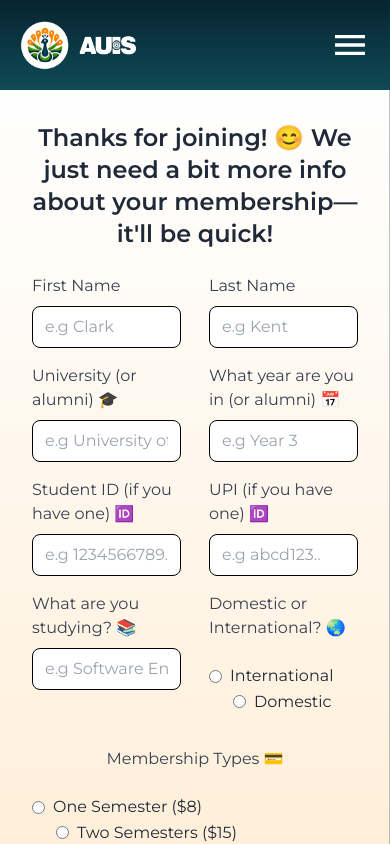
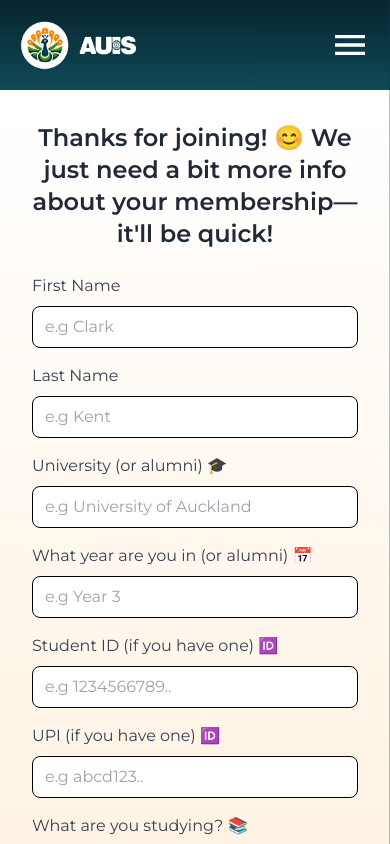
Before and after one commit to UoaWDCC/auis-portal, a React (Vite) app in the folder web/: page /user-info in a window 390 px wide. Shown: the top 844 px of the page. Built offline with nearby package versions, Linux system fonts and the light colour scheme; no server answers.

Commit message:
Worked on mobile responsiveness for page

```diff
--- a/web/src/components/FormInput.tsx
+++ b/web/src/components/FormInput.tsx
@@ -9,6 +9,7 @@ interface FormInputProps extends React.InputHTMLAttributes<HTMLInputElement> {
     name?: string;
     options?: string[];
     errorMessage?: string;
+    onChange?: React.ChangeEventHandler<HTMLInputElement>;
 }
 
 const FormInput: React.FC<FormInputProps> = ({
@@ -23,9 +24,9 @@ const FormInput: React.FC<FormInputProps> = ({
     if (type === "radio" && options.length > 0) {
         return (
             <div className="mb-4 mt-4">
-                <div className="mt-2">
-                    {options.map((option, index) => (
-                        <label key={option} className={`inline-flex items-center ${index !== 0 ? 'ml-6' : ''}`}>
+                <div className="mt-2 flex flex-col md:flex-row md:items-center">
+                    {options.map((option: string, index: number) => (
+                        <label key={option} className={`inline-flex items-center ${index !== 0 ? 'ml-0 md:ml-6' : ''}`}>
                             <input type="radio" name={props.name} value={option} onChange={props.onChange} />
                             <span className="ml-2">{option}</span>
                         </label>
@@ -49,6 +50,6 @@ const FormInput: React.FC<FormInputProps> = ({
             </div>
         );
     }
-};
+}
 
 export default FormInput;
--- a/web/src/components/UserInformationForm.tsx
+++ b/web/src/components/UserInformationForm.tsx
@@ -77,7 +77,7 @@ function UserInformationForm() {
                 </h2>
 
                 <form onSubmit={handleSubmit} className="flex flex-col space-y-4">
-                    <div className="flex space-x-7">
+                    <div className="flex flex-col md:flex-row space-y-4 md:space-y-0 md:space-x-7">
                         <div className="flex flex-col flex-1">
                             <label className="text-gray-700">First Name</label>
                             <FormInput
@@ -98,7 +98,7 @@ function UserInformationForm() {
                         </div>
                     </div>
 
-                    <div className="flex space-x-7">
+                    <div className="flex flex-col md:flex-row space-y-4 md:space-y-0 md:space-x-7">
                         <div className="flex flex-col flex-1">
                             <label className="text-gray-700">University (or alumni) <span role="img" aria-label="emoji">🎓</span></label>
                             <FormInput
@@ -119,7 +119,7 @@ function UserInformationForm() {
                         </div>
                     </div>
 
-                    <div className="flex space-x-7">
+                    <div className="flex flex-col md:flex-row space-y-4 md:space-y-0 md:space-x-7">
                         <div className="flex flex-col flex-1">
                             <label className="text-gray-700">Student ID (if you have one) <span role="img" aria-label="emoji">🆔</span></label>
                             <FormInput placeholder="e.g 1234566789.." name="studentID" onChange={onChange} />
@@ -130,7 +130,7 @@ function UserInformationForm() {
                         </div>
                     </div>
 
-                    <div className="flex space-x-7">
+                    <div className="flex flex-col md:flex-row space-y-4 md:space-y-0 md:space-x-7">
                         <div className="flex flex-col flex-1">
                             <label className="text-gray-700">What are you studying? <span role="img" aria-label="emoji">📚</span></label>
                             <FormInput placeholder="e.g Software Engineering" name="studyOption" onChange={onChange} />
@@ -141,7 +141,7 @@ function UserInformationForm() {
                         </div>
                     </div>
 
-                    <div className="flex flex-col items-center mt-4">
+                    <div className="flex flex-col items-start md:items-center md:space-x-7 mt-4">
                         <label className="text-gray-700">Membership Types <span role="img" aria-label="emoji">💳</span></label>
                         <FormInput type="radio" name="duration" options={paymentOptions} errorMessage={errors.duration} onChange={onChange} />
                     </div>
--- a/web/src/screens/InformationScreen.tsx
+++ b/web/src/screens/InformationScreen.tsx
@@ -2,13 +2,12 @@ import UserInformationForm from "@components/UserInformationForm.tsx";
 import Header from "@components/Header.tsx";
 
 function InformationScreen() {
-
     return (
         <div className="flex-grow flex flex-col justify-center">
             <div className="bg-gradient-to-b from-AUIS-dark-teal to-AUIS-teal">
                 <Header />
             </div>
-            <div className="bg-gradient-to-b from-white to-orange-100 ">
+            <div className="bg-gradient-to-b from-white to-orange-100">
                 <UserInformationForm />
             </div>
         </div>
```
